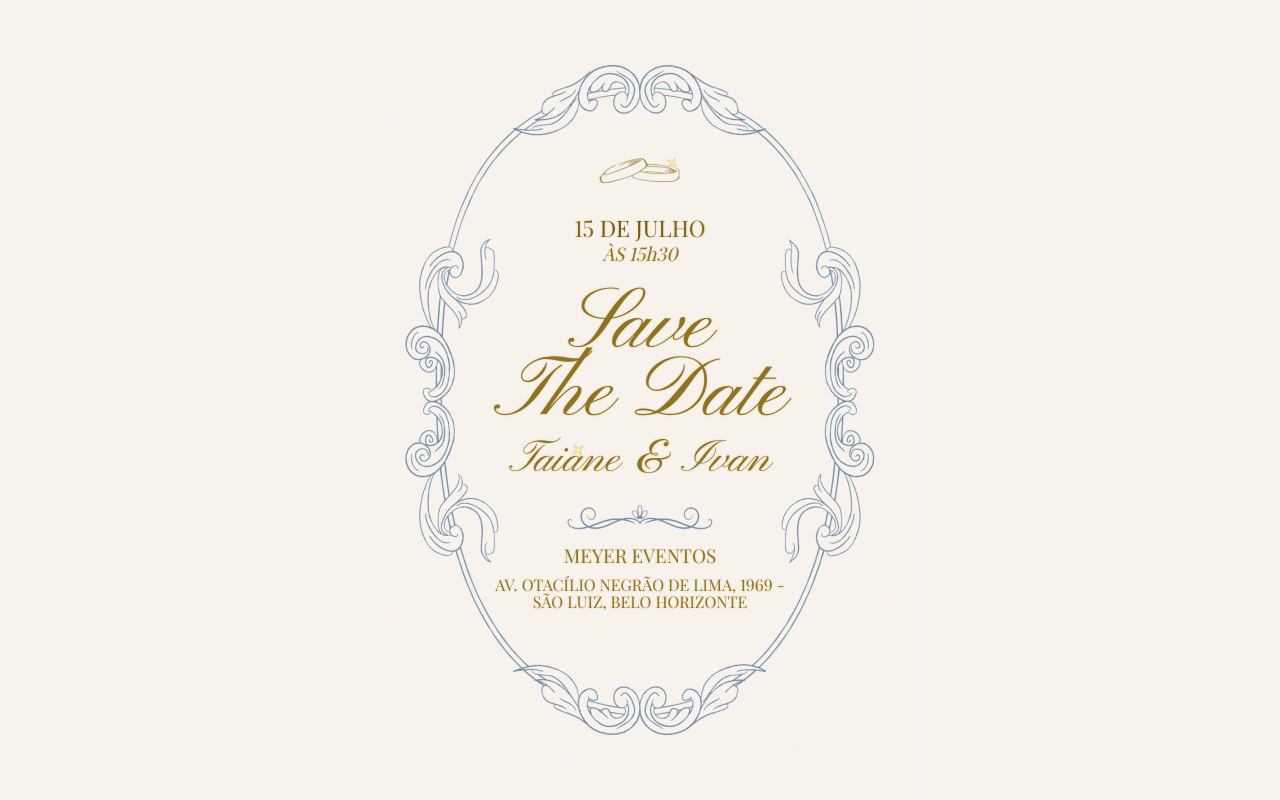
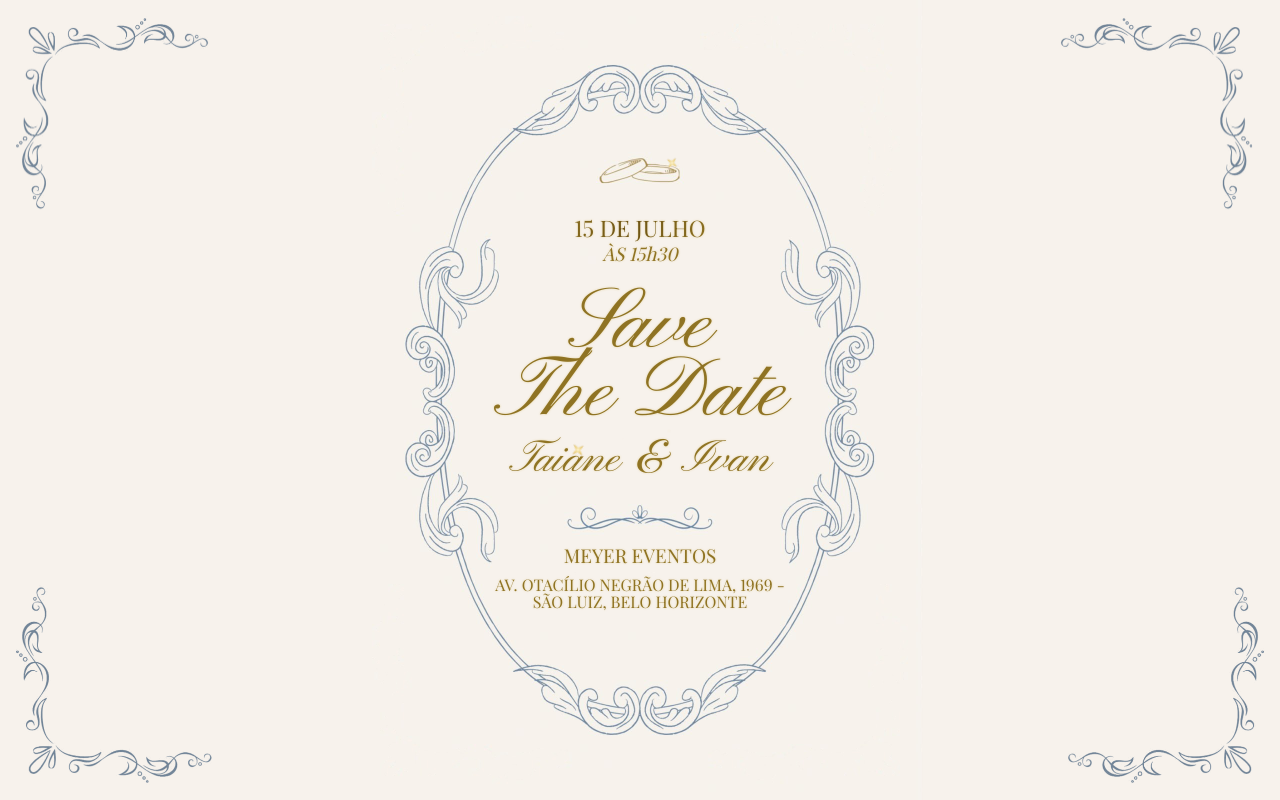
Before and after one commit to CODEDOG-Development/savethedate, a plain HTML site: page index.html in a window 1280 px wide. Drawn offline with nearby package versions, Linux system fonts and the light colour scheme; a web font is replaced by a local one.

Commit message:
Add files via upload

```diff
--- a/index.html
+++ b/index.html
@@ -13,6 +13,12 @@
   <link rel="stylesheet" href="style.css">
 </head>
 <body>
+
+  <!-- Arabescos dos cantos: ficam presos nos cantos da TELA, não do cartão -->
+  <img class="canto canto-sup-esq" src="canto-sup-esq.png" alt="">
+  <img class="canto canto-sup-dir" src="canto-sup-dir.png" alt="">
+  <img class="canto canto-inf-esq" src="canto-inf-esq.png" alt="">
+  <img class="canto canto-inf-dir" src="canto-inf-dir.png" alt="">
 
   <main class="convite">
     <!-- Área invisível sobre as alianças da imagem, só para receber faíscas -->
```
